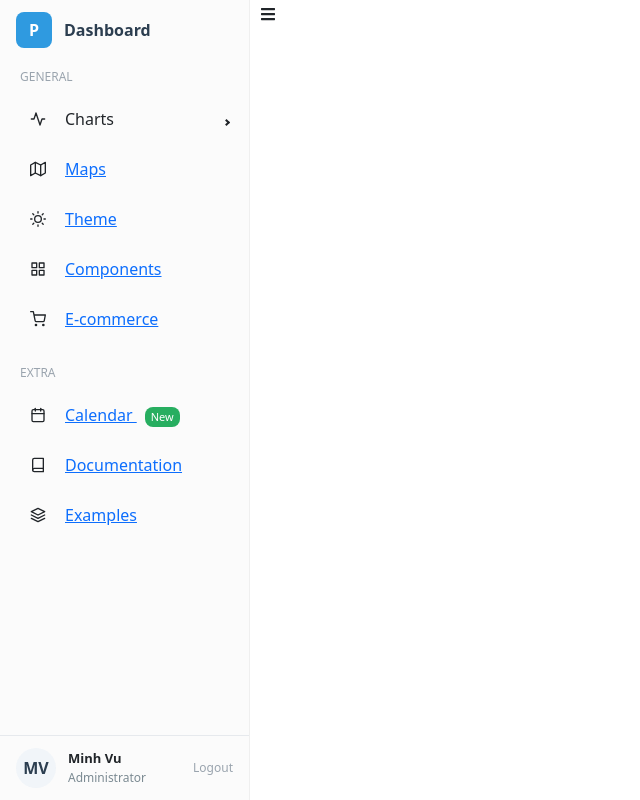
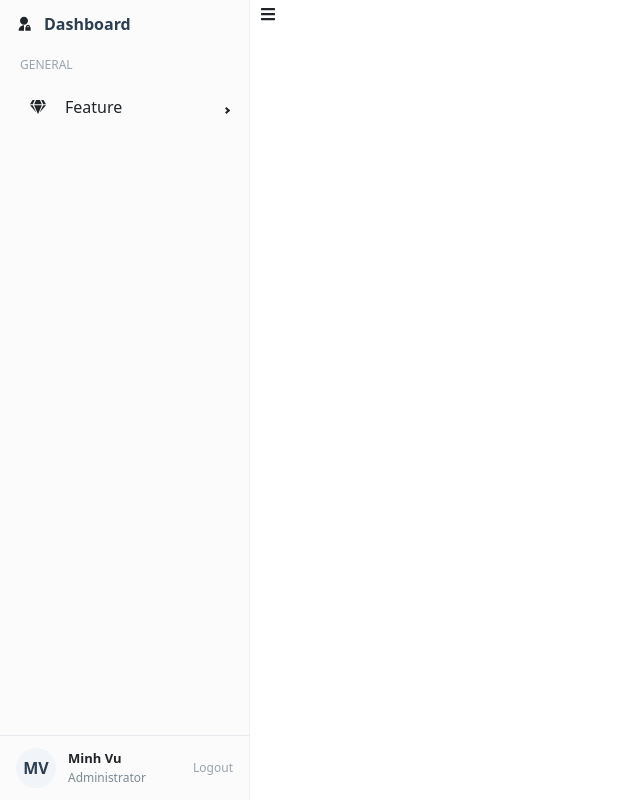
Before and after one commit to Minh3132004/ReactJS_Tutorial, a React (Vite) app in the folder my-app/: page /admin in a window 1280 px wide. Shown: the whole page, without its empty margins (0-640 px from the left). Built offline with nearby package versions, Linux system fonts and the light colour scheme.

Commit message:
update sidebar admin

```diff
--- a/my-app/package.json
+++ b/my-app/package.json
@@ -10,13 +10,16 @@
     "preview": "vite preview"
   },
   "dependencies": {
+    "axios": "^1.13.2",
     "bootstrap": "^5.3.8",
+    "paginate": "^0.2.0",
     "react": "^19.2.0",
     "react-bootstrap": "^2.10.10",
     "react-dom": "^19.2.0",
     "react-icons": "^5.5.0",
     "react-pro-sidebar": "^1.1.0",
     "react-router-dom": "^7.12.0",
+    "react-toastify": "^11.0.5",
     "sass": "^1.97.2"
   },
   "devDependencies": {
--- a/my-app/src/components/Admin/SideBar.jsx
+++ b/my-app/src/components/Admin/SideBar.jsx
@@ -1,6 +1,9 @@
 import { Sidebar, Menu, MenuItem, SubMenu } from 'react-pro-sidebar';
 import { Link } from 'react-router-dom';
 import { FiPieChart, FiBarChart2, FiActivity, FiMap, FiSun, FiGrid, FiShoppingCart, FiCalendar, FiBook, FiLayers } from 'react-icons/fi';
+import { RiAdminFill } from "react-icons/ri";
+import { FaGem } from 'react-icons/fa';
+
 
 
 function SideBar(props) {
@@ -14,7 +17,7 @@ function SideBar(props) {
                 <div style={{ display: 'flex', flexDirection: 'column', height: '100%' }}>
                     {/* Logo & Dashboard */}
                     <div style={{ display: 'flex', alignItems: 'center', gap: 12, padding: '12px 16px', justifyContent: isCollapsed ? 'center' : 'flex-start' }}>
-                        <div style={{ width: 36, height: 36, borderRadius: 8, backgroundColor: '#2f9ae0', color: '#fff', display: 'flex', alignItems: 'center', justifyContent: 'center', fontWeight: 700 }}>P</div>
+                        <RiAdminFill />
                         {!isCollapsed && (
                             <div style={{ fontSize: 16, fontWeight: 700, color: '#2c3e50' }}>Dashboard</div>
                         )}
@@ -22,20 +25,11 @@ function SideBar(props) {
 
                     <Menu style={{ flex: 1, overflowY: 'auto' }}>
                         <div style={{ padding: isCollapsed ? '8px 8px' : '8px 20px', color: '#9aa4ae', fontSize: 12, textTransform: 'uppercase', textAlign: isCollapsed ? 'center' : 'left' }}>General</div>
-                        <SubMenu label={isCollapsed ? '' : 'Charts'} icon={<FiActivity />}>
-                            <MenuItem icon={<FiPieChart />}><Link to="/charts/pie">Pie charts</Link></MenuItem>
-                            <MenuItem icon={<FiActivity />}><Link to="/charts/line">Line charts</Link></MenuItem>
-                            <MenuItem icon={<FiBarChart2 />}><Link to="/charts/bar">Bar charts</Link></MenuItem>
+                        <SubMenu label={isCollapsed ? '' : 'Feature'} icon={<FaGem />}>
+                            <MenuItem icon={<FiPieChart />}><Link to="/charts/pie">Quản lý users</Link></MenuItem>
+                            <MenuItem icon={<FiActivity />}><Link to="/charts/line">Quản lý bài quiz</Link></MenuItem>
+                            <MenuItem icon={<FiBarChart2 />}><Link to="/charts/bar">Quản lý question</Link></MenuItem>
                         </SubMenu>
-                        <MenuItem icon={<FiMap />}><Link to="/maps">Maps</Link></MenuItem>
-                        <MenuItem icon={<FiSun />}><Link to="/theme">Theme</Link></MenuItem>
-                        <MenuItem icon={<FiGrid />}><Link to="/components">Components</Link></MenuItem>
-                        <MenuItem icon={<FiShoppingCart />}><Link to="/ecommerce">E-commerce</Link></MenuItem>
-
-                        <div style={{ padding: isCollapsed ? '8px 8px' : '8px 20px', marginTop: 12, color: '#9aa4ae', fontSize: 12, textTransform: 'uppercase', textAlign: isCollapsed ? 'center' : 'left' }}>Extra</div>
-                        <MenuItem icon={<FiCalendar />}><Link to="/calendar">Calendar <span style={{ marginLeft: 8, background: '#27ae60', color: '#fff', borderRadius: 8, padding: '2px 6px', fontSize: 11, display: isCollapsed ? 'none' : 'inline-block' }}>New</span></Link></MenuItem>
-                        <MenuItem icon={<FiBook />}><Link to="/documentation">Documentation</Link></MenuItem>
-                        <MenuItem icon={<FiLayers />}><Link to="/examples">Examples</Link></MenuItem>
                     </Menu>
 
                     {/* User Info */}
--- /dev/null
+++ b/package.json
@@ -0,0 +1,5 @@
+{
+  "dependencies": {
+    "axios": "^1.13.2"
+  }
+}
```
Also changed, not shown: 2 other files (tests, documents, lock files or other folders).
